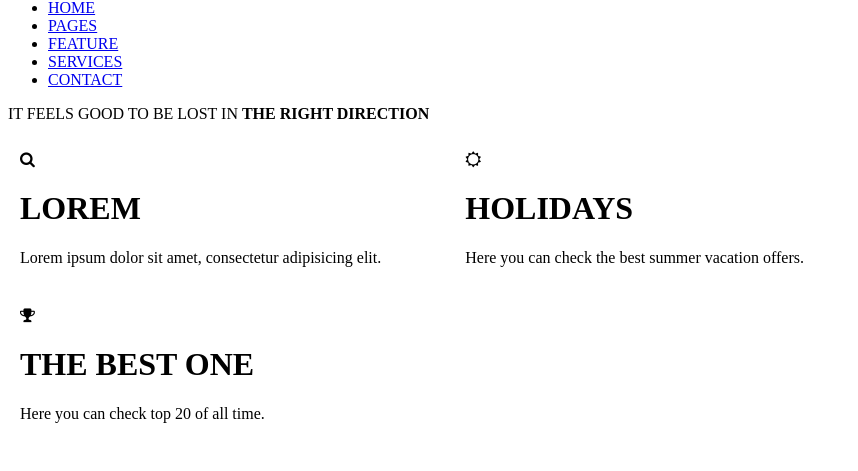
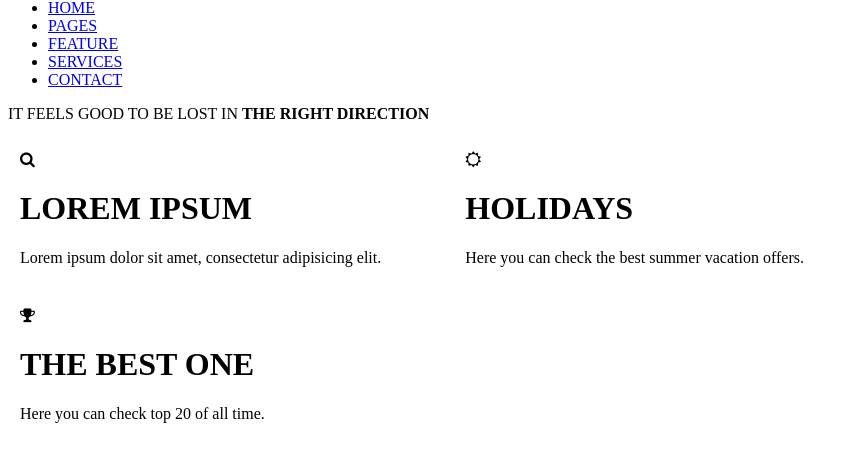
Before and after one commit to bojarmarcin/nauka-gita, a plain HTML site: page index.html in a window 1280 px wide. Shown: the part 329-800 px from the top of the page, without its empty margins (0-858 px from the left). Drawn offline with nearby package versions, Linux system fonts and the light colour scheme; files that its build step writes are made by us from their sources.

Commit message:
Change heading

```diff
--- a/index.html
+++ b/index.html
@@ -30,7 +30,7 @@
 		<div class="row container">
 			<div class="col-4 col-m-12 col-s-12 main">
 				<i class="fa fa-search" aria-hidden="true"></i>
-				<h1> LOREM </h1>
+				<h1> LOREM IPSUM </h1>
 				<p> Lorem ipsum dolor sit amet, consectetur adipisicing elit.</p>
 			</div>
 			<div class="col-4 col-m-12 col-s-12 main">
```
